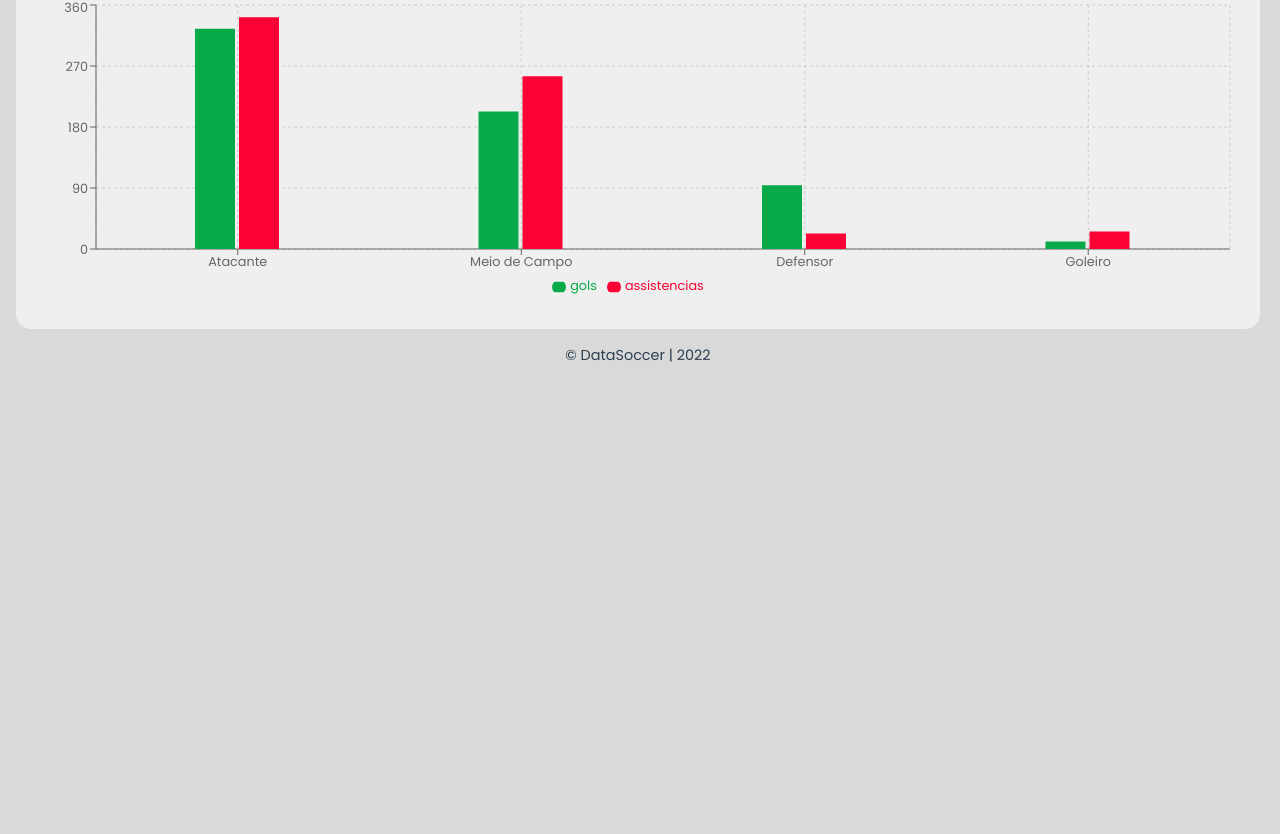
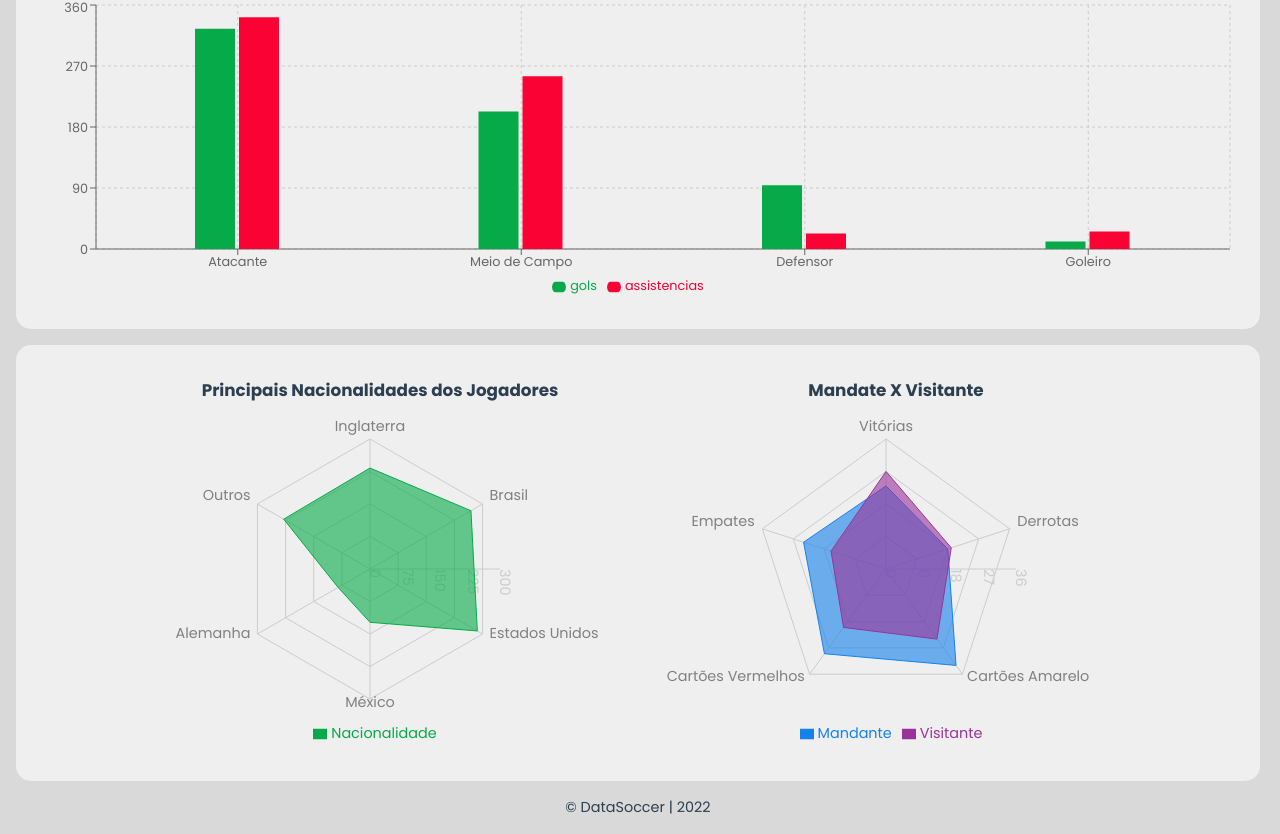
Before and after one commit to devArchetype/data-soccer-frontend, a React (Vite) app: page /estatisticas in a window 1280 px wide. Shown: the part 269-1103 px from the top of the page. Before the commit the page ends 800 px from the top, so only its background shows below. Built offline with nearby package versions, Linux system fonts and the light colour scheme.

Commit message:
:sparkles: feat: create RadarChartComponent and Statistics

```diff
--- a/src/pages/Statistics/Components/CustomContentOfTooltip/styles.js
+++ b/src/pages/Statistics/Components/CustomContentOfTooltip/styles.js
@@ -19,6 +19,8 @@ export const GraphicContainer = styled.div`
   }
 
   .title {
+    width: 100%;
+    min-width: 500px;
     font-size: .7rem;
     text-align: center;
   }
--- /dev/null
+++ b/src/pages/Statistics/Components/RadarChartComponent/index.jsx
@@ -0,0 +1,133 @@
+import { GraphicContainer } from './styles.js';
+import {
+	Radar,
+	RadarChart,
+	PolarGrid,
+	PolarAngleAxis,
+	PolarRadiusAxis,
+	Legend
+} from 'recharts';
+
+const nationalityData = [
+	{
+		subject: 'Inglaterra',
+		quantity: 233,
+	},
+	{
+		subject: 'Brasil',
+		quantity: 269,
+	},
+	{
+		subject: 'Estados Unidos',
+		quantity: 286,
+	},
+	{
+		subject: 'México',
+		quantity: 123,
+	},
+	{
+		subject: 'Alemanha',
+		quantity: 85,
+	},
+	{
+		subject: 'Outros',
+		quantity: 230,
+	}
+];
+
+const teamsData = [
+	{
+		subject: 'Vitórias',
+		mandante: 23,
+		visitante: 27
+	},
+	{
+		subject: 'Derrotas',
+		mandante: 18,
+		visitante: 19
+	},
+	{
+		subject: 'Cartões Amarelo',
+		mandante: 33,
+		visitante: 24
+	},
+	{
+		subject: 'Cartões Vermelhos',
+		mandante: 29,
+		visitante: 20
+	},
+	{
+		subject: 'Empates',
+		mandante:24,
+		visitante: 16
+	},
+];
+
+export const RadarChartComponent = () => {
+	return (
+		<GraphicContainer>
+			<div className="graphic-responsive">
+				<div className="chart">
+					<div className="title">
+						<h2>Principais Nacionalidades dos Jogadores</h2>
+					</div>
+
+					<RadarChart
+						cx={240}
+						cy={150}
+						outerRadius={130}
+						width={500}
+						height={330}
+						data={nationalityData}
+					>
+						<PolarGrid />
+						<PolarAngleAxis dataKey="subject" />
+						<PolarRadiusAxis />
+						<Radar
+							name="Nacionalidade"
+							dataKey="quantity"
+							stroke="#06aa48"
+							fill="#06aa48"
+							fillOpacity={0.6}
+						/>
+						<Legend />
+					</RadarChart>
+				</div>
+
+				<div className="chart">
+					<div className="title">
+						<h2>Mandate X Visitante</h2>
+					</div>
+
+					<RadarChart
+						cx={240}
+						cy={150}
+						outerRadius={130}
+						width={500}
+						height={330}
+						data={teamsData}
+					>
+						<PolarGrid />
+						<PolarAngleAxis dataKey="subject" />
+						<PolarRadiusAxis />
+						<Radar
+							name="Mandante"
+							dataKey="mandante"
+							stroke="#1581ed"
+							fill="#1581ed"
+							fillOpacity={0.6}
+						/>
+						<Radar
+							name="Visitante"
+							dataKey="visitante"
+							stroke="#993399"
+							fill="#993399"
+							fillOpacity={0.6}
+						/>
+						<Legend />
+					</RadarChart>
+				</div>
+			</div>
+		</GraphicContainer>
+	);
+};
--- /dev/null
+++ b/src/pages/Statistics/Components/RadarChartComponent/styles.js
@@ -0,0 +1,36 @@
+import styled from 'styled-components';
+
+export const GraphicContainer = styled.div`
+  display: flex;
+  flex-direction: column;
+  justify-content: space-around;
+  gap: 1rem;
+  max-height: 850px;
+  width: 100%;
+  padding: 2rem 0;
+  border-radius: 15px;
+  background-color: ${(props) => props.theme['gray-100']};
+  font-size: .9rem;
+  overflow: auto;
+  overflow-y: hidden;
+
+  .title {
+    font-size: .7rem;
+    text-align: center;
+  }
+
+  .graphic-responsive {
+    min-width: 500px;
+    display: flex;
+    flex-wrap: wrap;
+    justify-content: center;
+    gap: 1rem;
+
+    .chart {
+      display: flex;
+      flex-direction: column;
+      gap: 1rem;
+      font-weight: 400;
+    }
+  }
+`;
--- a/src/pages/Statistics/index.jsx
+++ b/src/pages/Statistics/index.jsx
@@ -2,6 +2,7 @@ import { ContentContainer } from '../components/ContentContainer';
 import { StatisticsContainer } from './styles';
 import { FilterLeague } from '../components/FilterLeague';
 import { CustomContentOfTooltip } from './Components/CustomContentOfTooltip';
+import { RadarChartComponent } from './Components/RadarChartComponent';
 import { Footer } from '../components/Footer';
 
 export const Statistics = () => {
@@ -10,6 +11,7 @@ export const Statistics = () => {
 			<StatisticsContainer>
 				<FilterLeague label="Estatísticas" />
 				<CustomContentOfTooltip />
+				<RadarChartComponent />
 				<Footer />
 			</StatisticsContainer>
 		</ContentContainer>
```
